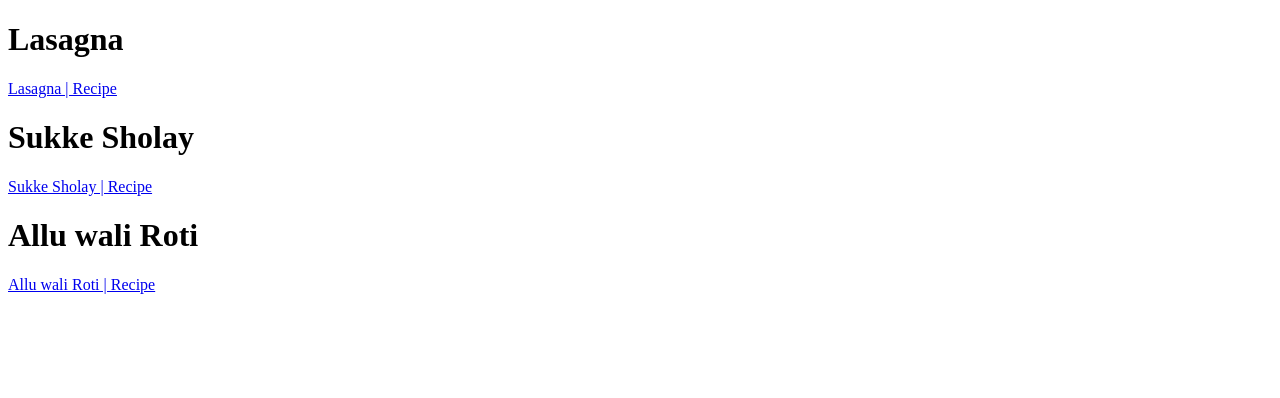
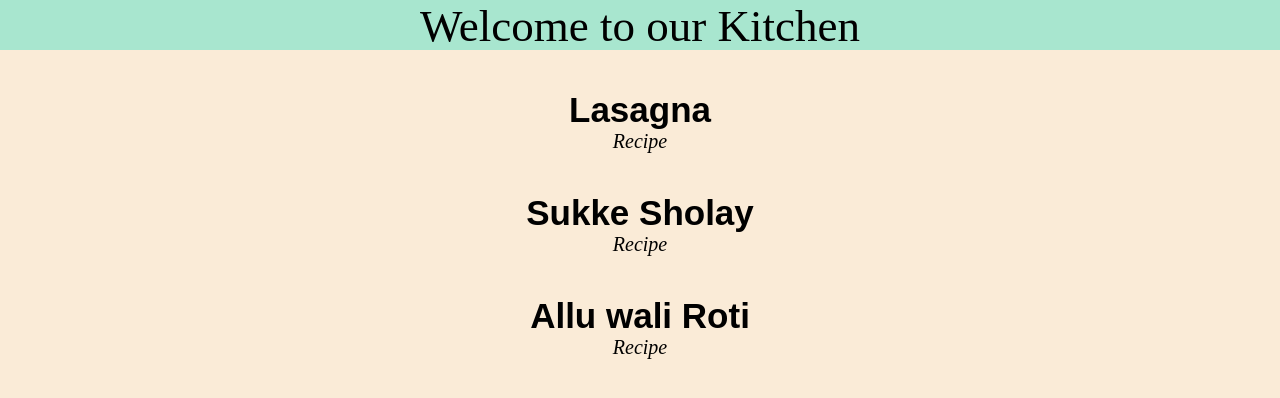
Before and after one commit to Jaideep-ai/odin-recipes, a plain HTML site: page index.html in a window 1280 px wide. Drawn offline with Linux system fonts and the light colour scheme.

Commit message:
2nd commit-added styling to index.html

```diff
--- a/index.html
+++ b/index.html
@@ -4,15 +4,28 @@
     <meta charset="UTF-8">
     <meta name="viewport" content="width=device-width, initial-scale=1.0">
     <title>Document</title>
+    <link rel="stylesheet" href="styles.css">
 </head>
 <body>
+    <div class="header">
+        <p>Welcome to our Kitchen</p>
+    </div>
+
+    <div class="body">
+    <section>
     <h1>Lasagna</h1>
-    <a href="recipes/lasagna.html">Lasagna | Recipe</a>
+    <a href="recipes/lasagna.html"><em>Recipe</em></a>
+</section>
 
+    <section>
     <h1>Sukke Sholay</h1>
-    <a href="recipes/SukkeSholay.html">Sukke Sholay | Recipe</a>
+    <a href="recipes/SukkeSholay.html"><em>Recipe</em></a>
+</section>
 
+    <section>
     <h1>Allu wali Roti</h1>
-    <a href="recipes/lasagna.html">Allu wali Roti | Recipe</a>
+    <a href="recipes/lasagna.html"><em>Recipe</em></a>
+</section>
+</div>
 </body>
 </html>
--- /dev/null
+++ b/styles.css
@@ -0,0 +1,40 @@
+*{
+    margin: 0;
+    padding: 0;
+    box-sizing: border-box;
+    background-color: antiquewhite;
+
+}
+.body{
+    text-align: center;
+    margin-top: 20px;
+}
+.header p{
+    margin: auto;
+    height: 50px;
+    width: 100%;
+    background-color: #A8E6CF;
+    font-size: 45px;
+    text-align: center;
+}
+
+section{
+    margin: 40px;
+}
+
+h1{
+    font-family: sans-serif;
+    font-size: 35px;
+}
+
+a{
+    text-decoration: none;
+    color: black;
+    /* border: 1px solid black; */
+    font-size: 20px;
+
+}
+
+a:hover{
+    text-decoration: underline;
+}
```
Also changed, not shown: recipes/SukkeSholay.html (+1 -0 lines), recipes/lasagna.html (+1 -0 lines).
